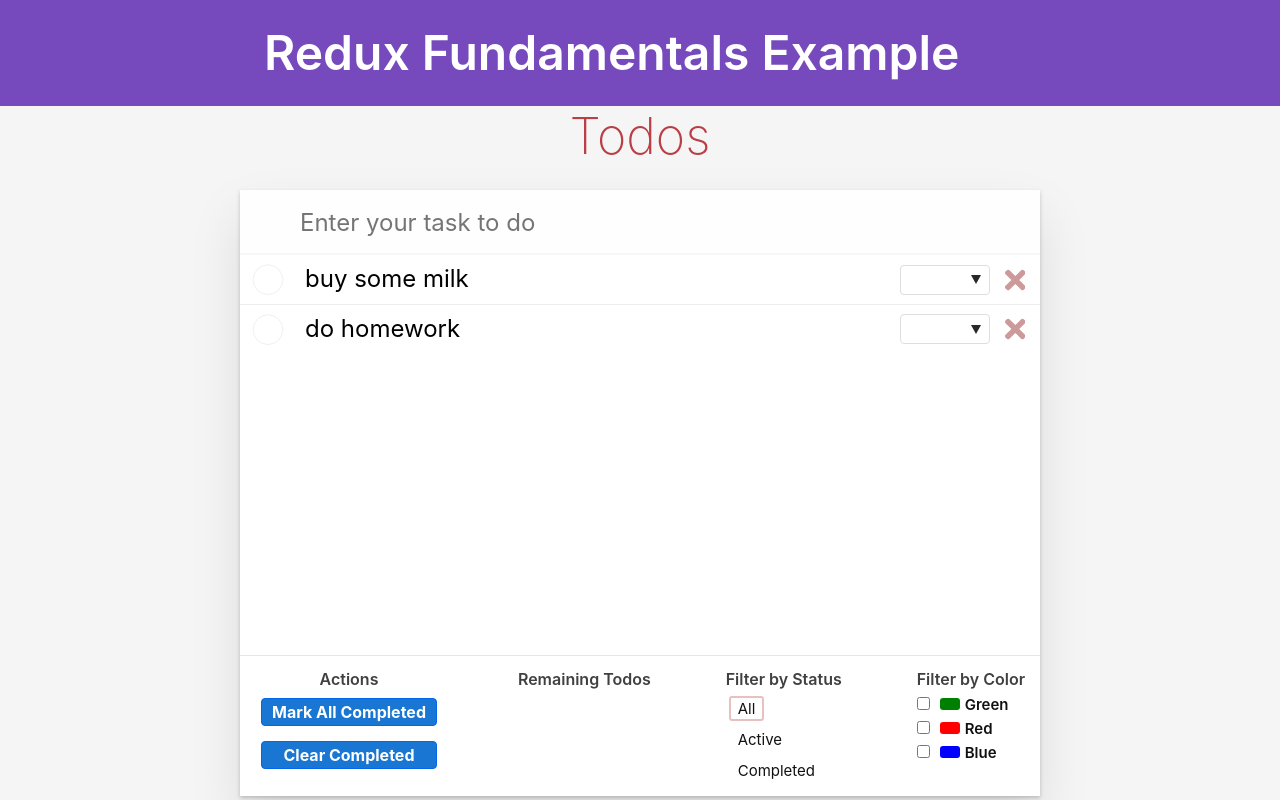
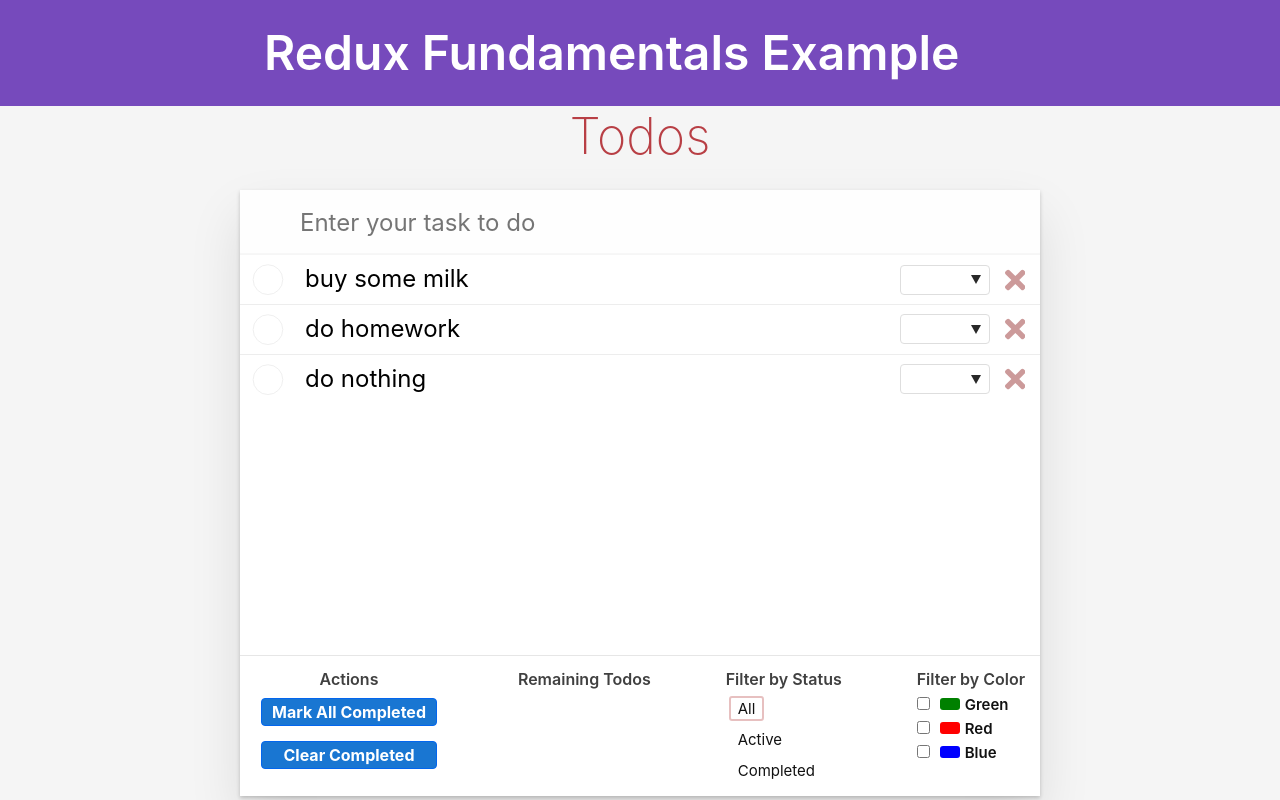
Before and after one commit to AlexKor-5/Redux_Practice, a React (Create React App) app: page / in a window 1280 px wide. Built offline with nearby package versions, Linux system fonts and the light colour scheme.

Commit message:
Problem with the marking of todos

```diff
--- a/src/features/actions.js
+++ b/src/features/actions.js
@@ -14,3 +14,18 @@
     type: constants.markCompleted,
     payload: {id, value: !value}
 });
+
+export const deleteToDo = (id) => ({
+    type: constants.deleteToDo,
+    payload: {id}
+});
+
+export const addColor = (id, newColorValue) => ({
+    type: constants.addColor,
+    payload: {id, newColorValue}
+});
+
+export const markAllCompleted = () => ({
+    type: constants.markAllCompleted,
+    payload: true
+});
--- a/src/features/constants.js
+++ b/src/features/constants.js
@@ -1,5 +1,8 @@
 export const constants = {
     changeInput: "input/changeInput",
     addToDo: "todos/addToDo",
-    markCompleted: "todos/markCompleted"
+    markCompleted: "todos/markCompleted",
+    markAllCompleted: "todos/markAllCompleted",
+    deleteToDo: "todos/deleteTodo",
+    addColor: "todos/addColor"
 };
--- a/src/features/footer/Footer.js
+++ b/src/features/footer/Footer.js
@@ -1,4 +1,6 @@
-import React from 'react'
+import React from 'react';
+import {useDispatch} from "react-redux";
+import {markAllCompleted} from "../actions";
 
 const RemainingTodos = ({count}) => {
     return (
@@ -58,11 +60,13 @@
 
 
 const Footer = () => {
+    const dispatch = useDispatch();
     return (
         <footer className="footer">
             <div className="actions">
                 <h5>Actions</h5>
-                <button className="button">
+                <button className="button"
+                        onClick={() => dispatch(markAllCompleted())}>
                     Mark All Completed
                 </button>
                 <button className="button">
--- a/src/features/initialState.js
+++ b/src/features/initialState.js
@@ -11,10 +11,16 @@
         text: "do homework",
         completed: false,
         color: "blue"
+    },
+    {
+        id: "697-001",
+        text: "do nothing",
+        completed: false,
+        color: "red"
     }
 ];
 
 export let initialFiltersState = {
     filterStatus: "Active",
-    filterColors: ["red", "green", "blue", "pink", "brown", "yellow"]
+    filterColors: ["", "red", "green", "blue", "orange", "purple", "brown"]
 };
--- a/src/features/reducer.js
+++ b/src/features/reducer.js
@@ -1,10 +1,12 @@
 import {combineReducers} from 'redux';
 import inputReducer from "./reducerSilces/inputSlice";
 import todosReducer from "./reducerSilces/todosSlice";
+import filtersReducer from "./reducerSilces/filtersSlice";
 
 const rootReducer = combineReducers({
     input: inputReducer,
-    todos: todosReducer
+    todos: todosReducer,
+    filters: filtersReducer
 })
 
 export default rootReducer
--- a/src/features/reducerSilces/filtersSlice.js
+++ b/src/features/reducerSilces/filtersSlice.js
@@ -0,0 +1,9 @@
+import {initialFiltersState} from "../initialState";
+// import {constants} from "../constants";
+
+export default function filtersReducer(state = initialFiltersState, action) {
+    switch (action.type) {
+        default:
+            return state
+    }
+}
--- a/src/features/reducerSilces/todosSlice.js
+++ b/src/features/reducerSilces/todosSlice.js
@@ -23,7 +23,22 @@
                 } else {
                     return item;
                 }
-            })
+            });
+        case constants.deleteToDo:
+            return state.filter((item) => item.id !== action.payload.id);
+        case constants.addColor:
+            return state.map(item => {
+                if (item.id === action.payload.id) {
+                    return {
+                        ...item,
+                        color: action.payload.newColorValue
+                    }
+                } else {
+                    return item;
+                }
+            });
+        case constants.markAllCompleted:
+            return state.map(todo => ({...todo, completed: action.payload}));
         default:
             return state;
     }
--- a/src/features/todos/TodoList.js
+++ b/src/features/todos/TodoList.js
@@ -8,7 +8,7 @@
 const TodoList = () => {
     const todos = useSelector(selectTodos);
 
-    console.log(todos);
+    // console.log(todos);
     return (
         <ul className="todo-list">
             {
--- a/src/features/todos/TodoListItem.js
+++ b/src/features/todos/TodoListItem.js
@@ -1,12 +1,23 @@
-import React from 'react';
+import React, {useState} from 'react';
 import {ReactComponent as TimesSolid} from './times-solid.svg';
-import {markCompleted} from "../actions";
-import {useDispatch} from "react-redux";
+import {markCompleted, deleteToDo, addColor} from "../actions";
+import {useDispatch, useSelector} from "react-redux";
 
 
 const TodoListItem = ({todo}) => {
     const dispatch = useDispatch();
-    const {text, completed, id} = todo;
+    const {text, id} = todo;
+    const completed = useSelector(state => state.todos.find(item => item.id === id).completed);
+    const colorNames = useSelector(state => state.filters.filterColors);
+    const [innerSelectColor, setInnerSelectColor] = useState("");
+
+    console.log(completed);
+    console.log("render TodoListItem");
+
+    const colorSetter = (e) => {
+        dispatch(addColor(id, e.target.value));
+        setInnerSelectColor(e.target.value);
+    }
 
     return (
         <li>
@@ -21,16 +32,15 @@
                 </div>
 
                 <div className="segment buttons">
-                    <select className="colorPicker">
-                        <option value="">{""}</option>
-                        <option value="green">Green</option>
-                        <option value="blue">Blue</option>
-                        <option value="orange">Orange</option>
-                        <option value="purple">Purple</option>
-                        <option value="red">Red</option>
+                    <select className="colorPicker"
+                            onChange={colorSetter}
+                            style={{color: innerSelectColor}}
+                    >
+                        {colorNames.map((color, index) =>
+                            <option key={index} value={color}>{color.toUpperCase()}</option>)}
                     </select>
 
-                    <button className="destroy">
+                    <button className="destroy" onClick={() => dispatch(deleteToDo(id))}>
                         <TimesSolid/>
                     </button>
                 </div>
@@ -39,4 +49,4 @@
     )
 }
 
-export default TodoListItem;
+export default React.memo(TodoListItem);
--- a/src/index.css
+++ b/src/index.css
@@ -5,6 +5,7 @@
 html {
     height: 100%;
 }
+
 body {
     height: 100vh;
     min-height: 100vh;
@@ -422,6 +423,10 @@
     color: red;
 }
 
+.todo-list li select.colorPicker option[value='brown'] {
+    color: brown;
+}
+
 .todo-list li .destroy {
     width: 30px;
     height: 30px;
```
Lines whose indentation alone changed are shown as unchanged.
